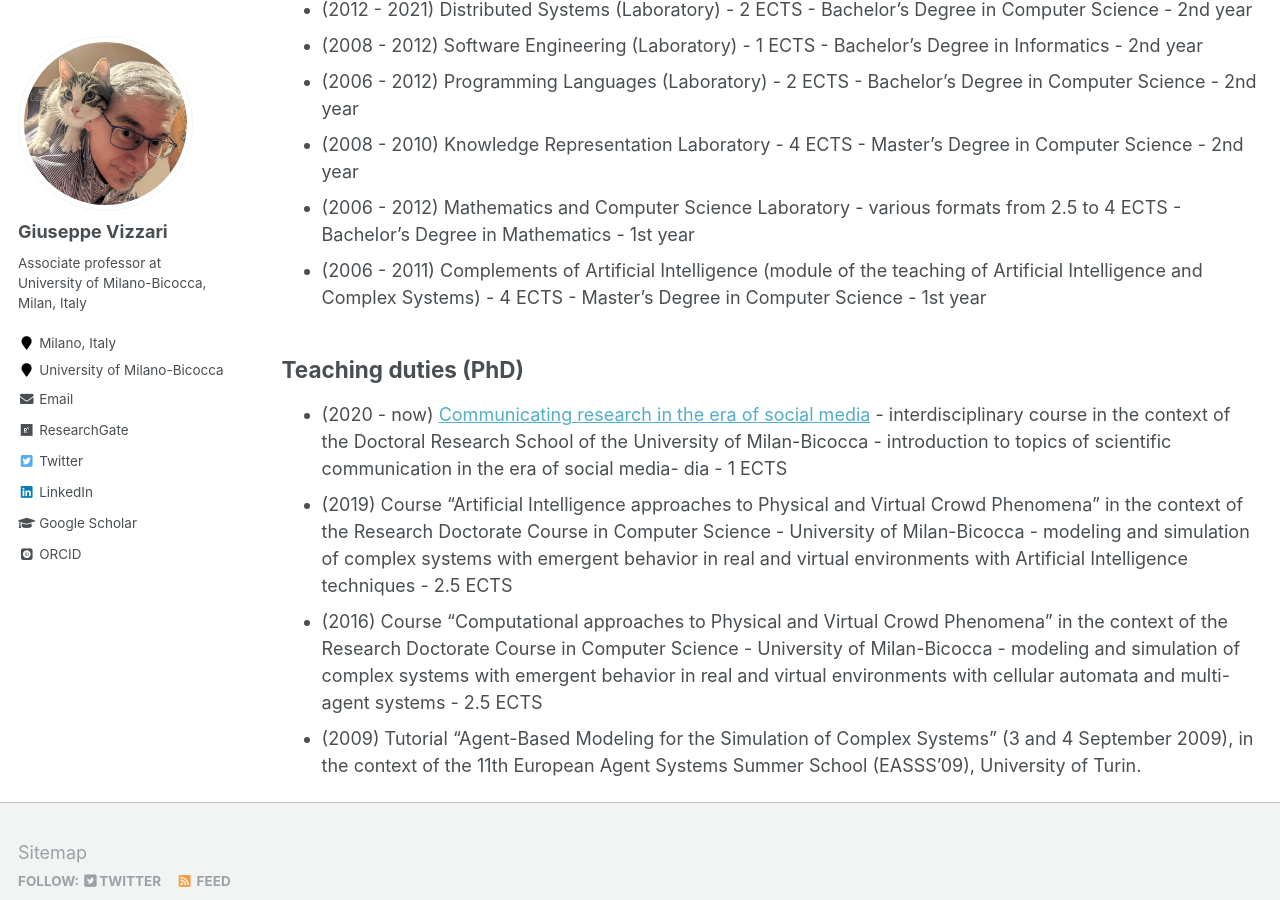
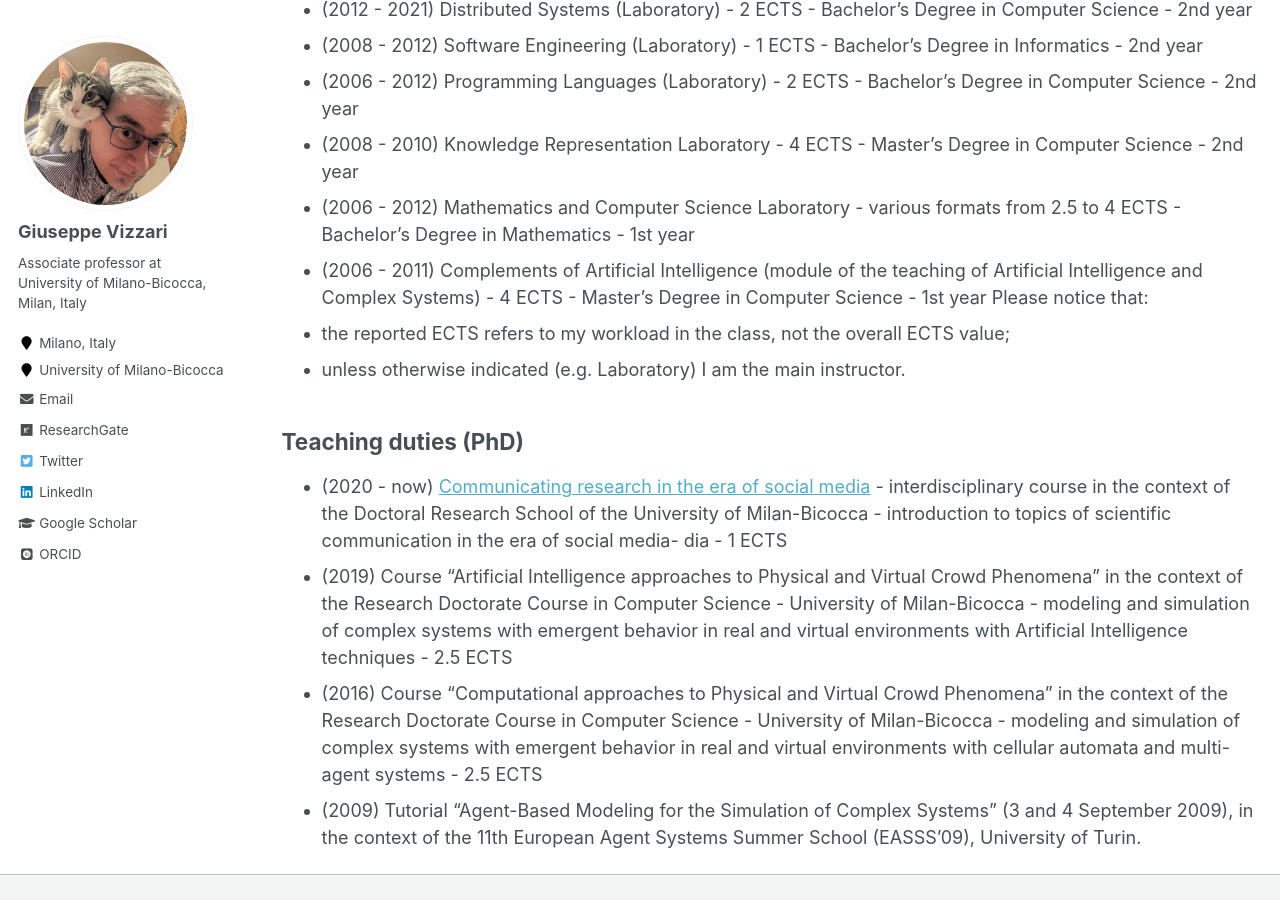
Before and after one commit to GiuseppeVizzari/GiuseppeVizzari.github.io, a Jekyll site: the page built from _pages/teaching.md, in a window 1280 px wide and 900 px high, scrolled down 591 px. Built offline with Jekyll 4.4.1, drawn with Linux system fonts in a browser that asks for light colours; some web fonts are replaced.

Commit message:
Again, teaching.

```diff
--- a/_pages/teaching.md
+++ b/_pages/teaching.md
@@ -18,6 +18,9 @@ author_profile: true
 - (2008 - 2010) Knowledge Representation Laboratory - 4 ECTS - Master's Degree in Computer Science - 2nd year
 - (2006 - 2012) Mathematics and Computer Science Laboratory - various formats from 2.5 to 4 ECTS - Bachelor's Degree in Mathematics - 1st year
 - (2006 - 2011) Complements of Artificial Intelligence (module of the teaching of Artificial Intelligence and Complex Systems) - 4 ECTS - Master's Degree in Computer Science - 1st year
+Please notice that:
+- the reported ECTS refers to my workload in the class, not the overall ECTS value;
+- unless otherwise indicated (e.g. Laboratory) I am the main instructor.
 
 ## Teaching duties (PhD)
 - (2020 - now) [Communicating research in the era of social media](https://elearning.unimib.it/course/info.php?id=52835#en) - interdisciplinary course in the context of the Doctoral Research School of the University of Milan-Bicocca - introduction to topics of scientific communication in the era of social media- dia - 1 ECTS
```
